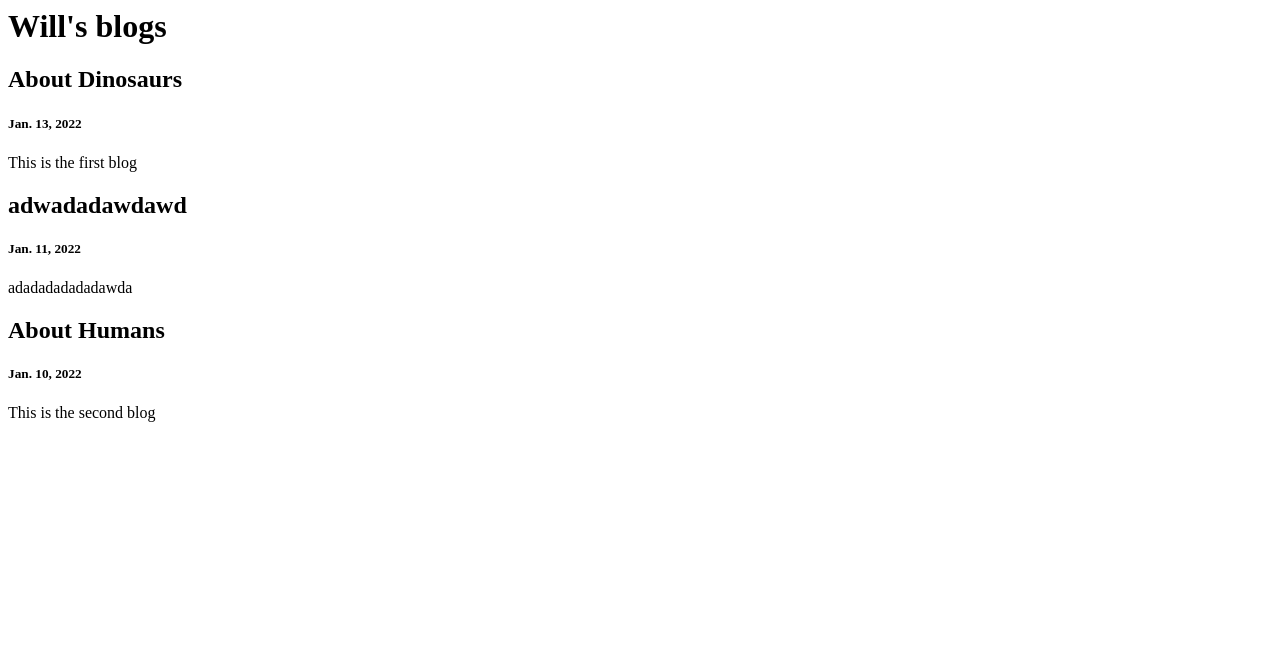
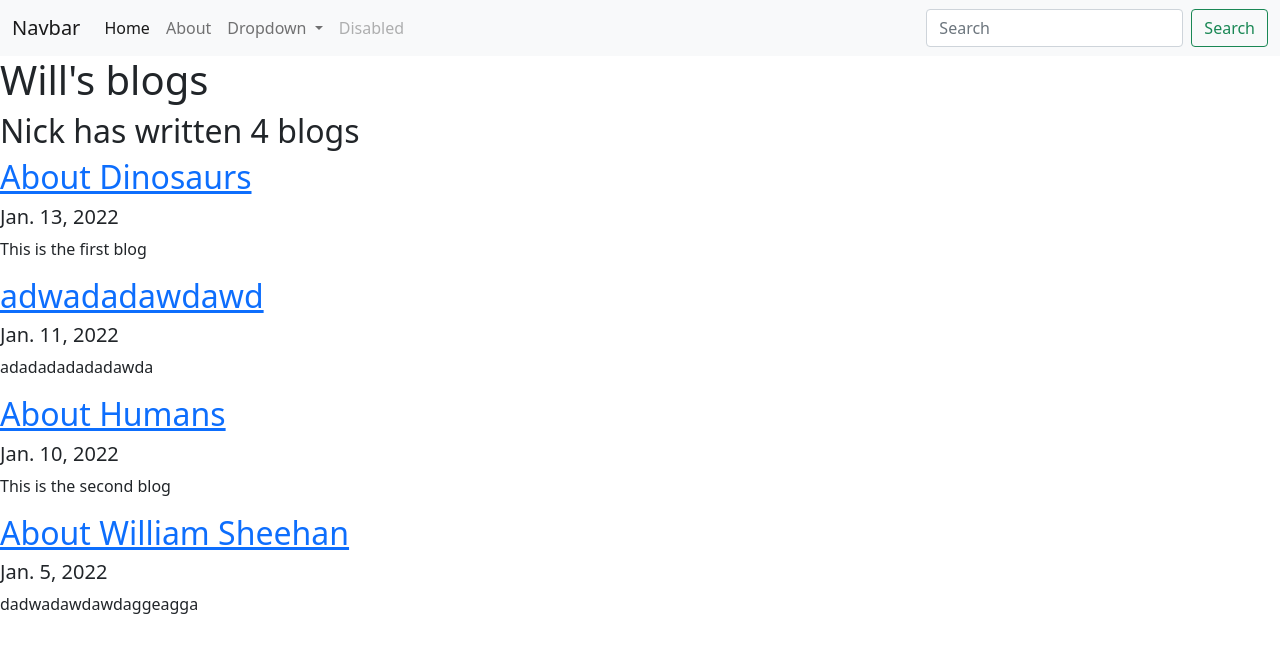
Before and after one commit to willnaheehs/personal-portfolio-project, a Django app: page /blog/ in a window 1280 px wide. Shown: the top 653 px of the page. Run offline with Django 4.2, Linux system fonts and the light colour scheme; data comes from the database, SQL or seed files in the repository.

Commit message:
functionality complete, starting to make visually appealing

```diff
--- a/blog/models.py
+++ b/blog/models.py
@@ -5,3 +5,6 @@ class Blog(models.Model):
     title = models.CharField(max_length=200)
     description = models.TextField(max_length=250)
     date = models.DateField()
+
+    def __str__(self): #makes title appear in admin database
+        return self.title
--- a/blog/templates/blog/all_blogs.html
+++ b/blog/templates/blog/all_blogs.html
@@ -1,10 +1,18 @@
+{% extends 'portfolio/base.html' %}
+
+{% block content %}
 <h1>Will's blogs</h1>
+
+<!-- only plural if there are many blogs-->
+<h2>Nick has written {{ blogs.count }} blog{{ blogs.count|pluralize }}</h2>
 
 <!-- django template for loop syntax-->
 {% for blog in blogs %}
 
-<h2>{{ blog.title }}</h2>
+<a href="{% url 'blog:detail' blog.id %}"><h2>{{ blog.title }}</h2></a>
 <h5>{{ blog.date }}</h5>
-<p>{{ blog.description }}</p>
+<p>{{ blog.description }}</p> <!-- description|truncatechars:100 will limit characters in description-->
 
 {% endfor %}
+
+{% endblock %}
--- a/blog/urls.py
+++ b/blog/urls.py
@@ -1,6 +1,9 @@
 from django.urls import path
 from . import views #imports blog app views.py bc they are in same folder u can use.
 
+app_name = 'blog' #now when u want to reference any url from here you have to specify "blog:x"
+
 urlpatterns = [
     path('', views.all_blogs, name='all_blogs'),
+    path('<int:blog_id>/', views.detail, name='detail'),
 ]
--- a/blog/views.py
+++ b/blog/views.py
@@ -1,7 +1,11 @@
-from django.shortcuts import render
+from django.shortcuts import render, get_object_or_404
 from .models import Blog #import stuff from database, so i can send it to template
 
 
 def all_blogs(request):
-    blogs = Blog.objects.order_by('-date')[:3 ] #grabs all objects from the database that are Blog objects (in models file), turns them into python objects
+    blogs = Blog.objects.order_by('-date') #grabs all objects from the database that are Blog objects (in models file), turns them into python objects
     return render(request, 'blog/all_blogs.html', {'blogs':blogs}) #puts all Blog objects into a list
+
+def detail(request, blog_id):
+    blog = get_object_or_404(Blog, pk=blog_id)
+    return render(request, 'blog/detail.html', {'blog':blog})#whats in soft brackets is being passed forward
--- a/portfolio/models.py
+++ b/portfolio/models.py
@@ -8,3 +8,6 @@ class Project(models.Model):
     description = models.CharField(max_length=250)
     image = models.ImageField(upload_to='portfolio/images/')
     url = models.URLField(blank=True) #by default blank=False, being true allows it to be blank
+
+    def __str__(self):
+        return self.title
--- /dev/null
+++ b/portfolio/templates/portfolio/base.html
@@ -0,0 +1,66 @@
+<!doctype html>
+<html lang="en">
+  <head>
+    <!-- Required meta tags -->
+    <meta charset="utf-8">
+    <meta name="viewport" content="width=device-width, initial-scale=1">
+
+    <!-- Bootstrap CSS -->
+    <link href="https://cdn.jsdelivr.net/npm/bootstrap@5.1.3/dist/css/bootstrap.min.css" rel="stylesheet" integrity="sha384-1BmE4kWBq78iYhFldvKuhfTAU6auU8tT94WrHftjDbrCEXSU1oBoqyl2QvZ6jIW3" crossorigin="anonymous">
+
+    <title>Hello, world!</title>
+  </head>
+
+  <body>
+
+    <nav class="navbar navbar-expand-lg navbar-light bg-light">
+        <div class="container-fluid">
+          <a class="navbar-brand" href="#">Navbar</a>
+          <button class="navbar-toggler" type="button" data-bs-toggle="collapse" data-bs-target="#navbarSupportedContent" aria-controls="navbarSupportedContent" aria-expanded="false" aria-label="Toggle navigation">
+            <span class="navbar-toggler-icon"></span>
+          </button>
+          <div class="collapse navbar-collapse" id="navbarSupportedContent">
+            <ul class="navbar-nav me-auto mb-2 mb-lg-0">
+              <li class="nav-item">
+                <a class="nav-link active" aria-current="page" href="#">Home</a>
+              </li>
+              <li class="nav-item">
+                <a class="nav-link" href="#">About</a>
+              </li>
+              <li class="nav-item dropdown">
+                <a class="nav-link dropdown-toggle" href="#" id="navbarDropdown" role="button" data-bs-toggle="dropdown" aria-expanded="false">
+                  Dropdown
+                </a>
+                <ul class="dropdown-menu" aria-labelledby="navbarDropdown">
+                  <li><a class="dropdown-item" href="#">Action</a></li>
+                  <li><a class="dropdown-item" href="#">Another action</a></li>
+                  <li><hr class="dropdown-divider"></li>
+                  <li><a class="dropdown-item" href="#">Something else here</a></li>
+                </ul>
+              </li>
+              <li class="nav-item">
+                <a class="nav-link disabled">Disabled</a>
+              </li>
+            </ul>
+            <form class="d-flex">
+              <input class="form-control me-2" type="search" placeholder="Search" aria-label="Search">
+              <button class="btn btn-outline-success" type="submit">Search</button>
+            </form>
+          </div>
+        </div>
+      </nav>
+
+    {% block content %}{% endblock %}
+
+    <!-- Optional JavaScript; choose one of the two! -->
+
+    <!-- Option 1: Bootstrap Bundle with Popper -->
+    <script src="https://cdn.jsdelivr.net/npm/bootstrap@5.1.3/dist/js/bootstrap.bundle.min.js" integrity="sha384-ka7Sk0Gln4gmtz2MlQnikT1wXgYsOg+OMhuP+IlRH9sENBO0LRn5q+8nbTov4+1p" crossorigin="anonymous"></script>
+
+    <!-- Option 2: Separate Popper and Bootstrap JS -->
+    <!--
+    <script src="https://cdn.jsdelivr.net/npm/@popperjs/core@2.10.2/dist/umd/popper.min.js" integrity="sha384-7+zCNj/IqJ95wo16oMtfsKbZ9ccEh31eOz1HGyDuCQ6wgnyJNSYdrPa03rtR1zdB" crossorigin="anonymous"></script>
+    <script src="https://cdn.jsdelivr.net/npm/bootstrap@5.1.3/dist/js/bootstrap.min.js" integrity="sha384-QJHtvGhmr9XOIpI6YVutG+2QOK9T+ZnN4kzFN1RtK3zEFEIsxhlmWl5/YESvpZ13" crossorigin="anonymous"></script>
+    -->
+  </body>
+</html>
```
Also changed, not shown: blog/templates/blog/detail.html (added, +11 -0 lines), portfolio/templates/portfolio/home.html (+13 -1 lines), Resume/2.png (added), Resume/resume.png (added), diner table photo.JPEG (added), portfolio/static/portfolio/logo.jpeg (added), portfolio/static/portfolio/newspaper.jpeg (added), portfolio/static/portfolio/resume.png (added), portfolio/static/portfolio/tic tac toe.jpeg (added), 5 other files.
